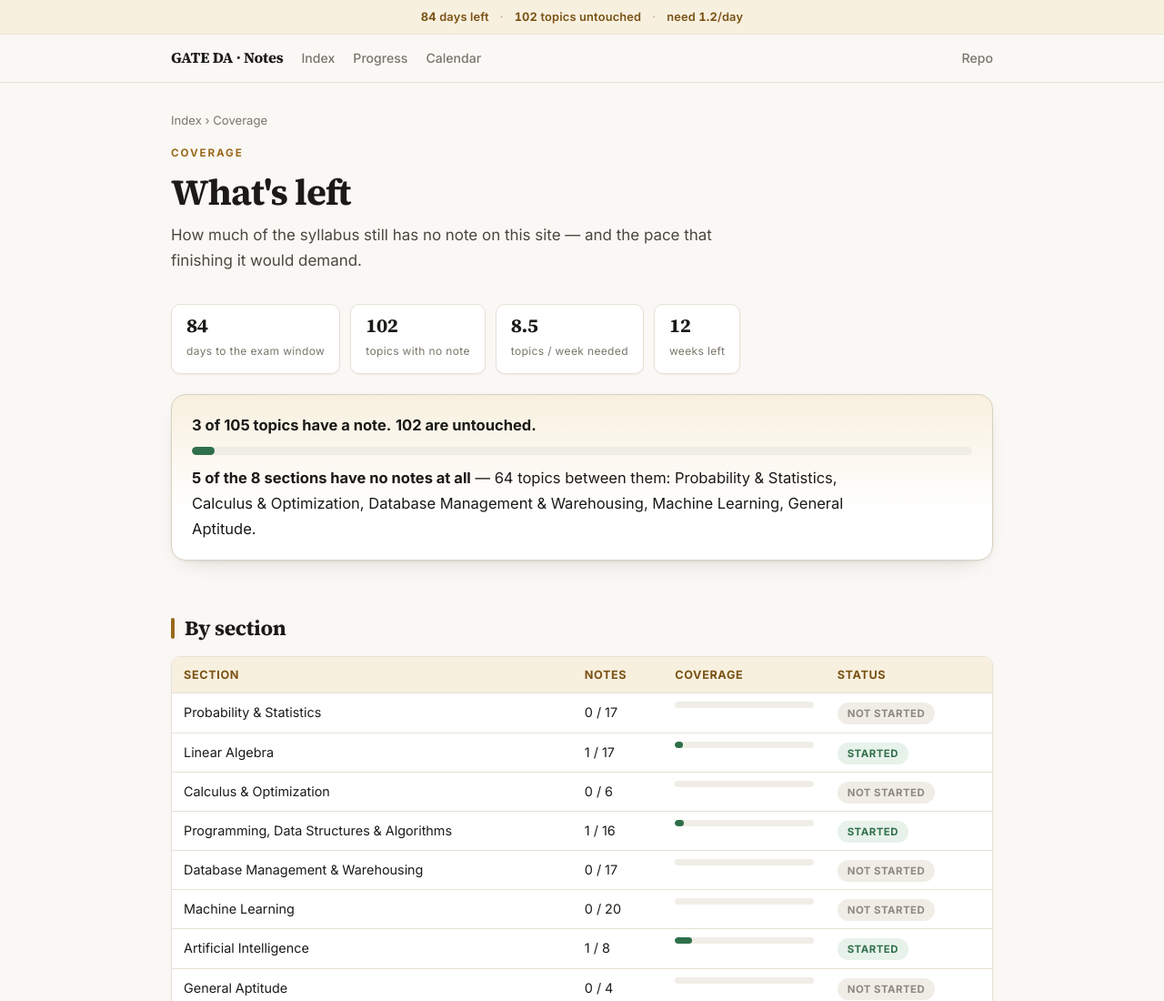
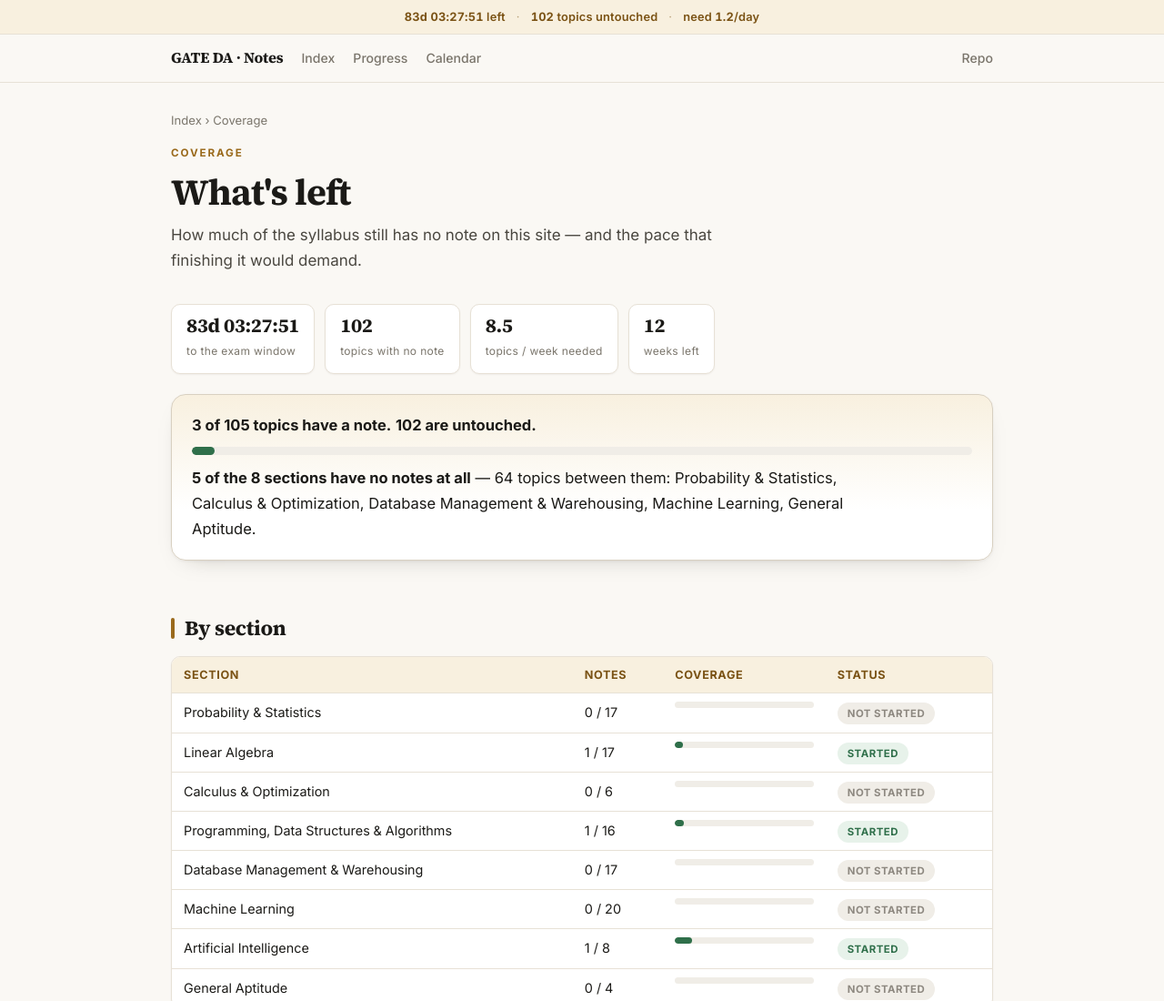
Before and after one commit to theskpaul/gate-da-notes, a plain HTML site: page coverage.html in a window 1280 px wide. Shown: the top 1100 px of the page at 91% size. Drawn offline with Linux system fonts and the light colour scheme.

Commit message:
Add live second-by-second countdown to the banner (tabular width, reduced-motion aware); make the coverage stat use the same clock so the numbers agree

```diff
--- a/assets/urgency.js
+++ b/assets/urgency.js
@@ -31,16 +31,37 @@
   }
 
   /* ---- top banner, on every page ---- */
+  var TARGET = new Date("2027-02-06T00:00:00+05:30");   /* IST, exam window opens */
+  var reduce = window.matchMedia && window.matchMedia("(prefers-reduced-motion: reduce)").matches;
+
   var banner = document.createElement("div");
   banner.className = "ubar";
   banner.setAttribute("role", "status");
   banner.innerHTML =
-    "<span><b>" + days + "</b> days left</span>" +
+    '<span><b class="clock" data-out="clock">—</b> left</span>' +
     '<span class="u">·</span>' +
     "<span><b>" + left + "</b> topics untouched</span>" +
     '<span class="u">·</span>' +
     "<span>need <b>" + perDay.toFixed(1) + "</b>/day</span>";
   document.body.insertBefore(banner, document.body.firstChild);
+
+  /* ---- the ticking clock ---- */
+  var clockEl = banner.querySelector(".clock");
+  function pad2(n) { return n < 10 ? "0" + n : "" + n; }
+  function tick() {
+    var diff = TARGET - new Date();
+    if (diff < 0) diff = 0;
+    var d = Math.floor(diff / DAY);
+    var h = Math.floor(diff / 3600000) % 24;
+    var m = Math.floor(diff / 60000) % 60;
+    var sec = Math.floor(diff / 1000) % 60;
+    var txt = d + "d " + pad2(h) + ":" + pad2(m) + (reduce ? "" : ":" + pad2(sec));
+    clockEl.textContent = txt;
+    clockEl.setAttribute("datetime", TARGET.toISOString());
+    out("clock", txt);
+  }
+  tick();
+  setInterval(tick, reduce ? 30000 : 1000);
 
   out("days", days);
   out("left", left);
--- a/coverage.html
+++ b/coverage.html
@@ -8,7 +8,7 @@
 </div>
 
 <div class="stats" data-exam="2027-02-06" data-total="105" data-covered="3">
- <div class="stat"><b data-out="days">—</b><span>days to the exam window</span></div>
+ <div class="stat"><b data-out="clock">—</b><span>to the exam window</span></div>
  <div class="stat"><b data-out="left">—</b><span>topics with no note</span></div>
  <div class="stat"><b data-out="pace">—</b><span>topics / week needed</span></div>
  <div class="stat"><b data-out="weeks">—</b><span>weeks left</span></div>
@@ -38,5 +38,5 @@ how well a topic is known. Reading a chapter without writing it up leaves it at
 it as a floor on your progress, not a ceiling: the real number is at least this, never less. It updates the
 moment a note is added.</p>
 </div>
-<footer><span>GATE DA · Feb 2027</span><span class="sp"></span><a href="index.html">Index</a><a href="progress.html">Progress</a><a href="coverage.html">Coverage</a><a href="https://github.com/theskpaul/gate-da-notes">Source</a></footer></div><script src="assets/player.js" defer></script><script src="assets/urgency.js" defer></script><script src="assets/calendar.js" defer></script>
+<footer><span>GATE DA · Feb 2027</span><span class="sp"></span><a href="index.html">Index</a><a href="progress.html">Progress</a><a href="coverage.html">Coverage</a><a href="https://github.com/theskpaul/gate-da-notes">Source</a></footer></div><script src="assets/player.js" defer></script><script src="assets/urgency.js?v=3" defer></script><script src="assets/calendar.js" defer></script>
 </body></html>
```
Also changed, not shown: bfs.html (+1 -1 lines), calendar.html (+1 -1 lines), comparison.html (+1 -1 lines), dfs.html (+1 -1 lines), index.html (+1 -2 lines), linked-list.html (+1 -1 lines), matrices.html (+1 -1 lines), progress.html (+1 -1 lines).
